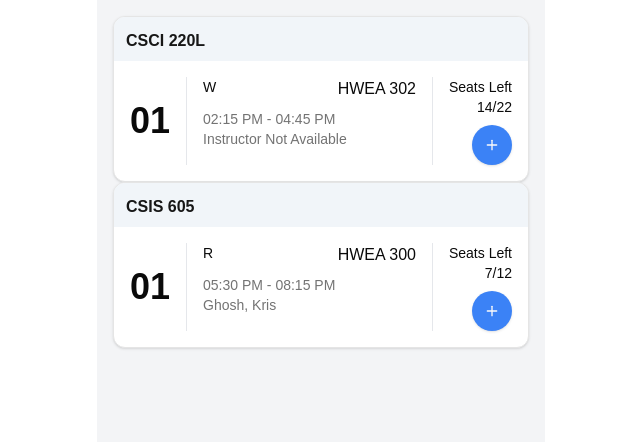
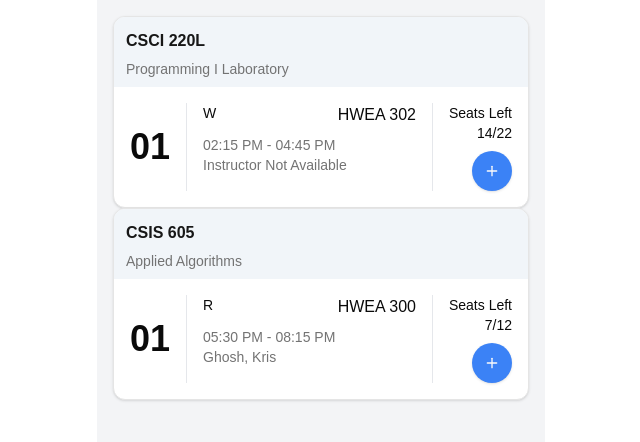
Before and after one commit to DanielleD7/Zero-Seats-Remaining, a Next.js app: page /courses in a window 1280 px wide. Shown: the top 442 px of the page, without its empty margins (319-959 px from the left). Built offline with nearby package versions, Linux system fonts and the light colour scheme.

Commit message:
MyCourses

```diff
--- a/src/app/courses/page.tsx
+++ b/src/app/courses/page.tsx
@@ -32,8 +32,8 @@ export default function CourseList() {
               professor={section.professor}
               seatsOpen={section.seatsOpen}
               seats={section.seats}
-              code={course.id}>
-              title={course.title}
+              code={course.id}
+              title={course.title}>
             </CourseCard>
           }
         })))}
```
